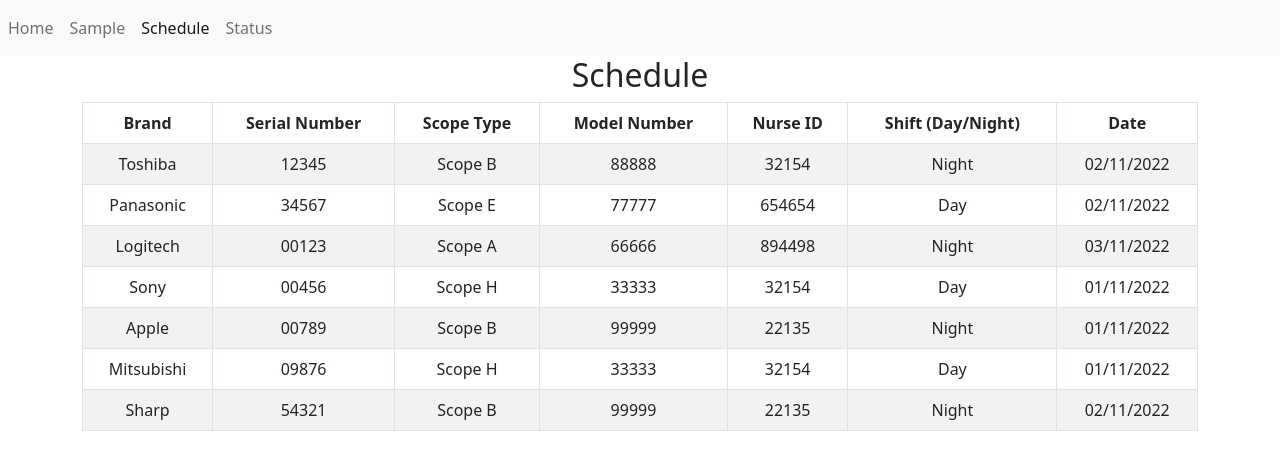
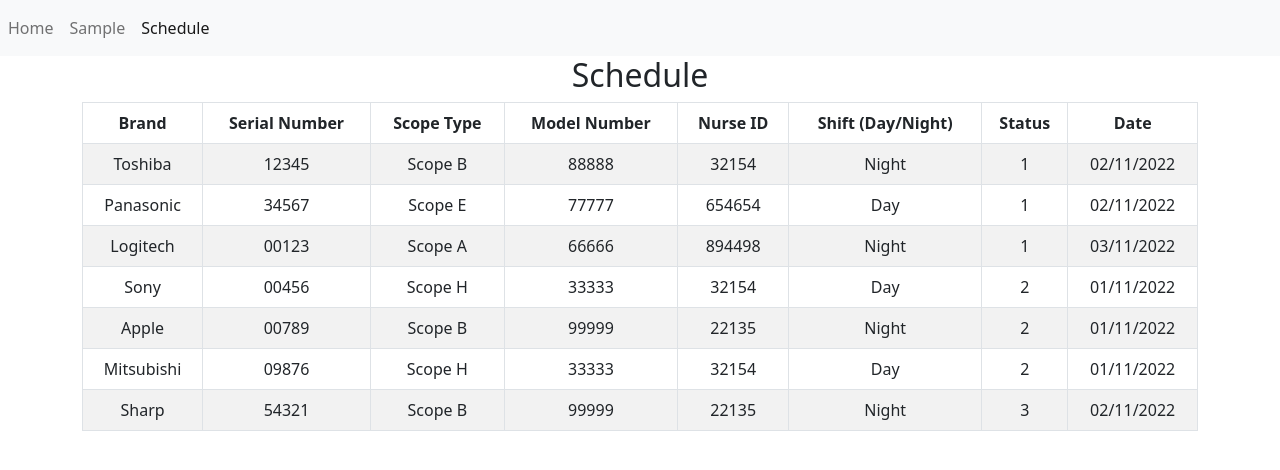
Before and after one commit to DoubleBounce/2102-react-app, a React (Create React App) app: page /schedule in a window 1280 px wide. Shown: the top 470 px of the page. Built offline with nearby package versions, Linux system fonts and the light colour scheme.

Commit message:
CHANGE: Added .env file to change from normal to hypothesis testing

```diff
--- a/package.json
+++ b/package.json
@@ -43,5 +43,8 @@
       "last 1 firefox version",
       "last 1 safari version"
     ]
+  },
+  "devDependencies": {
+    "dotenv": "^16.0.3"
   }
 }
--- a/src/components/NavigationBar.js
+++ b/src/components/NavigationBar.js
@@ -1,8 +1,7 @@
 import React from 'react'
-import { Nav, Navbar, Container, Row, Col } from 'react-bootstrap'
+import { Nav, Navbar, Row, Col } from 'react-bootstrap'
 
 const NavigationBar = (props) => {
-
   return (
     <>
       <Navbar bg='light'>
@@ -28,6 +27,8 @@
                 : <Nav.Link href='/schedule' eventKey="schedule"> Schedule </Nav.Link>
             }
           </Nav.Item>
+          {
+            process.env.REACT_APP_ENVIRONMENT === "dev" &&
             <Nav.Item>
               {
                 props.active === "status"
@@ -35,6 +36,8 @@
                   : <Nav.Link href='/status' eventKey="status"> Status </Nav.Link>
               }
             </Nav.Item>
+          }
+
         </Nav >
       </Navbar>
       {/* <Container> */}
--- a/src/schedule/TodaySchedule.js
+++ b/src/schedule/TodaySchedule.js
@@ -4,7 +4,7 @@
 import { Container, Row, Col, Table, Button } from 'react-bootstrap'
 
 const TodaySchedule = (props) => {
-
+  const ENV = process.env.REACT_APP_ENVIRONMENT
   const [scopes, setScopes] = useState([])
 
   useEffect(() => {
@@ -24,19 +24,29 @@
               <th>Model Number</th>
               <th>Nurse ID</th>
               <th>Shift (Day/Night)</th>
+              {
+                ENV === "test" &&
+                <th>
+                  Status
+                </th>
+              }
               <th>Date</th>
             </tr>
           </thead>
           <tbody>
             {
               scopes.map((scope) => (
-                <tr>
+                <tr key={scope.serialNo}>
                   <td>{scope.brand}</td>
                   <td>{scope.serialNo}</td>
                   <td>{scope.type}</td>
                   <td>{scope.model}</td>
                   <td>{scope.nurse}</td>
                   <td>{scope.shift}</td>
+                  {
+                    ENV === 'test'
+                    && <td>{scope.status}</td>
+                  }
                   <td>{scope.date}</td>
                 </tr>
               ))
```
Also changed, not shown: src/components/styles/Header.css (deleted), 2 other files (tests, documents, lock files or other folders). Lines whose indentation alone changed are shown as unchanged.
